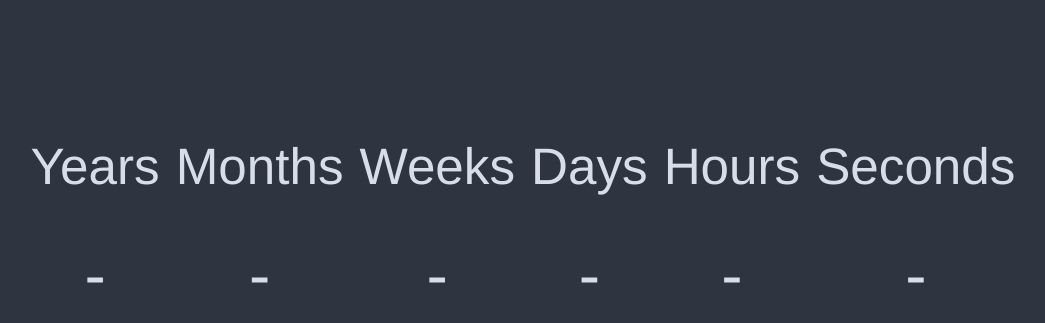
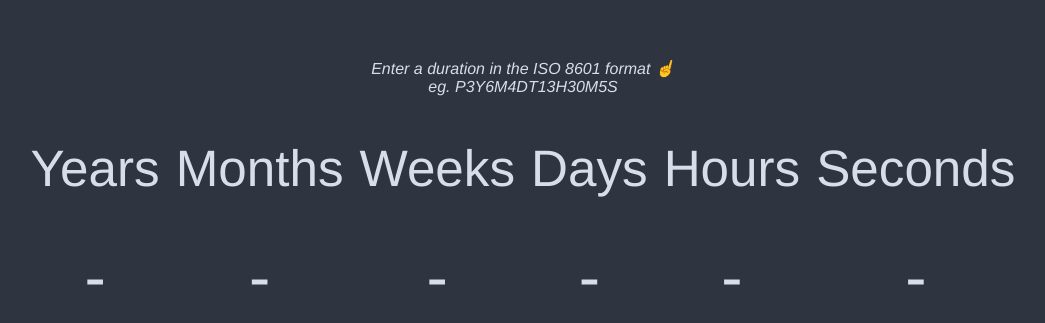
Before and after one commit to bwallberg/iso8601, a plain HTML site: page index.html in a window 1280 px wide. Shown: the part 285-608 px from the top of the page, without its empty margins (117-1162 px from the left). Drawn offline with Linux system fonts and the light colour scheme.

Commit message:
feat: add instructions

```diff
--- a/index.html
+++ b/index.html
@@ -9,6 +9,7 @@
 </head>
 <body>
 	<input type="text">
+	<span class="example">Enter a duration in the ISO 8601 format ☝️<br/>eg. P3Y6M4DT13H30M5S</span>
 	<div class="duration">
 	<section>
 		<header>
--- a/style.css
+++ b/style.css
@@ -17,13 +17,18 @@ input {
 	text-align: center;
 	text-decoration: underline;
 
-	height: 20vh;
 	max-width: 90vw;
+	padding-bottom: 1rem;
 	box-sizing: border-box;
 
 	background: transparent;
 
 	border: none;
+}
+
+.example {
+	font-style: italic;
+	text-align: center;
 }
 
 input:focus {
```
